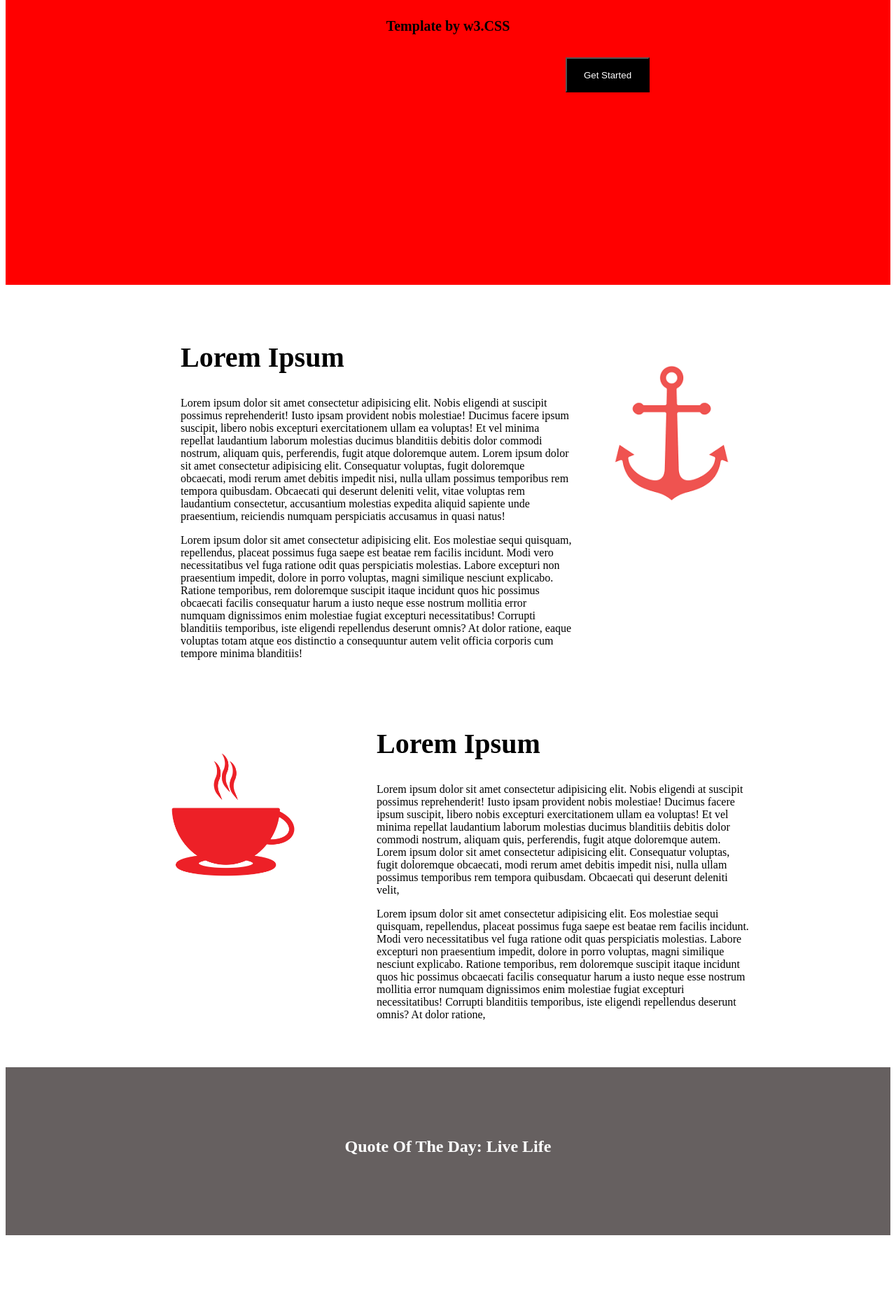
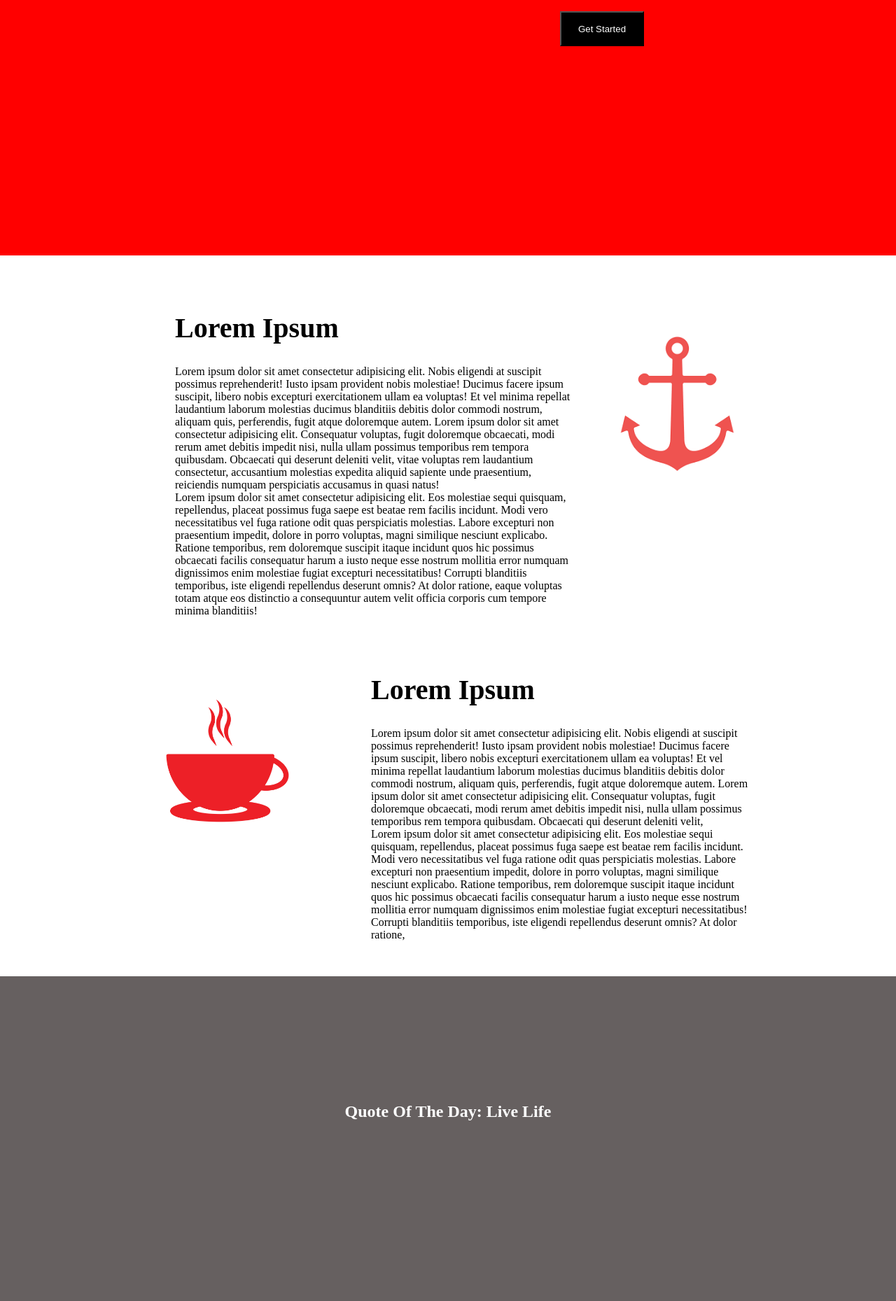
Before and after one commit to bhavanashivade/start-page-, a plain HTML site: page index.html in a window 1280 px wide. Shown: the part 435-2294 px from the top of the page at 70% size. Drawn offline with Linux system fonts and the light colour scheme.

Commit message:
file updated

```diff
--- a/style.css
+++ b/style.css
@@ -1,8 +1,20 @@
+* {
+
+    margin: 0;
+    padding: 0;
+}
+
+
 .nav-menu {
     height: 70px;
     width: 100%;
     background-color: rgb(17, 5, 5);
     float: left;
+
+
+    position: fixed;
+
+    padding-top: 30px;
 
 
 
@@ -47,6 +59,10 @@
 
     font-size: 20px;
 
+    margin-top: 20px;
+
+    color: white;
+
 }
 
 .home button {
@@ -60,6 +76,8 @@
 
     background-color: black;
     color: white;
+
+    margin-top: 30px;
 
 
 }
@@ -85,6 +103,8 @@
 
     font-size: 40px;
 
+    padding-bottom: 30px;
+
 
 }
 
@@ -97,11 +117,6 @@
 .about p {
     padding-left: 50px;
 }
-
-
-
-
-
 
 
 
@@ -125,6 +140,8 @@
 
     font-size: 40px;
 
+    padding-bottom: 30px;
+
 
 }
 
@@ -147,7 +164,7 @@
 
 .about2 {
     margin-top: 50px;
-    height: 30vh;
+    height: 60vh;
     width: 100%;
     background-color: rgb(102, 96, 96);
 }
@@ -155,7 +172,7 @@
 
 .about2 h1 {
     text-align: center;
-    padding-top: 100px;
+    padding-top: 180px;
 
     color: white;
 }
@@ -172,6 +189,7 @@
 .o .icon {
     margin-top: 100px;
     text-align: center;
+    margin-bottom: 20px;
 }
 
 .o .icon i {
```
